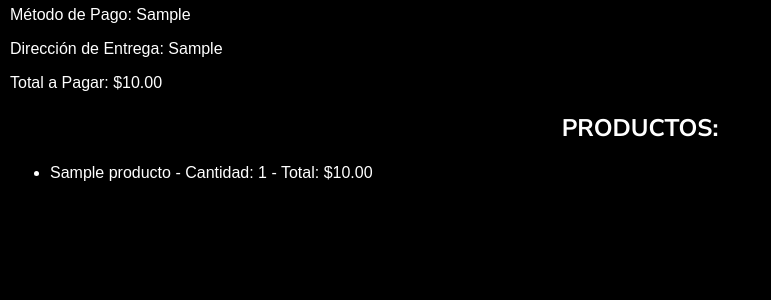
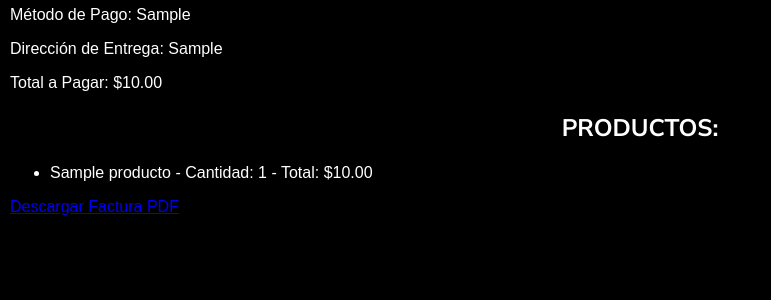
Before and after one commit to somendietam/Gravity, a Django app: page /pedido/1/ in a window 1280 px wide. Shown: the part 234-534 px from the top of the page, without its empty margins (0-771 px from the left). Run offline with Django 5.2, Linux system fonts and the light colour scheme; a user stored in the database is signed in; tables that the repository leaves empty hold one stand-in row (values such as "Sample post"); some libraries are stand-ins or nearby versions.

Commit message:
generar factura

```diff
--- a/gravity_project/gravity_app/templates/gravity_app/detalle_pedido.html
+++ b/gravity_project/gravity_app/templates/gravity_app/detalle_pedido.html
@@ -18,5 +18,6 @@
         </li>
         {% endfor %}
     </ul>
+    <a href="{% url 'generar_factura' pedido.id %}">Descargar Factura PDF</a>
 </main>
 {% endblock %}
--- a/gravity_project/gravity_app/urls.py
+++ b/gravity_project/gravity_app/urls.py
@@ -12,6 +12,7 @@ urlpatterns = [
     path("admin_panel/", views.admin_panel, name="admin_panel"),
     path('pedido/<int:pedido_id>/', views.detalle_pedido, name='detalle_pedido'),
     path('pagar-pedido/', views.pagar_pedido, name='pagar_pedido'),
+    path('pedido/<int:pedido_id>/factura/', views.generar_factura, name='generar_factura'),
     path('buscar/', views.buscar_productos, name='buscar_productos'),
     path('admin_panel/crear_producto/', views.crear_producto, name='crear_producto'),
 
--- a/gravity_project/gravity_app/views.py
+++ b/gravity_project/gravity_app/views.py
@@ -6,6 +6,9 @@ from django.contrib.auth import authenticate, login, logout
 from django.contrib.auth.models import User
 from django.contrib import messages
 from .forms import ProductoForm
+from django.http import HttpResponse
+from reportlab.lib.pagesizes import letter
+from reportlab.pdfgen import canvas
 
 def index(request):
     productos = Producto.objects.all()
@@ -159,3 +162,27 @@ def pagar_pedido(request):
 def detalle_pedido(request, pedido_id):
     pedido = get_object_or_404(Pedido, id=pedido_id, cliente=request.user.cliente)
     return render(request, 'gravity_app/detalle_pedido.html', {'pedido': pedido})
+
+@login_required
+def generar_factura(request, pedido_id):
+    pedido = Pedido.objects.get(id=pedido_id)
+
+    response = HttpResponse(content_type='application/pdf')
+    response['Content-Disposition'] = f'attachment; filename="factura_{pedido.id}.pdf"'
+
+    p = canvas.Canvas(response, pagesize=letter)
+    p.drawString(100, 750, f"Factura #{pedido.id}")
+    p.drawString(100, 730, f"Fecha: {pedido.fecha}")
+    p.drawString(100, 710, f"Método de Pago: {pedido.metodoPago}")
+    p.drawString(100, 690, f"Dirección de Entrega: {pedido.direccionEntrega}")
+    p.drawString(100, 670, f"Total a Pagar: ${pedido.totalPagar}")
+
+    p.drawString(100, 640, "Productos:")
+    y = 620
+    for detalle in pedido.pedidoproducto_set.all():
+        p.drawString(100, y, f"{detalle.producto.nombre} - Cantidad: {detalle.cantidad} - Total: ${detalle.total}")
+        y -= 20  # Mueve hacia abajo para el siguiente producto
+
+    p.showPage()
+    p.save()
+    return response
```
